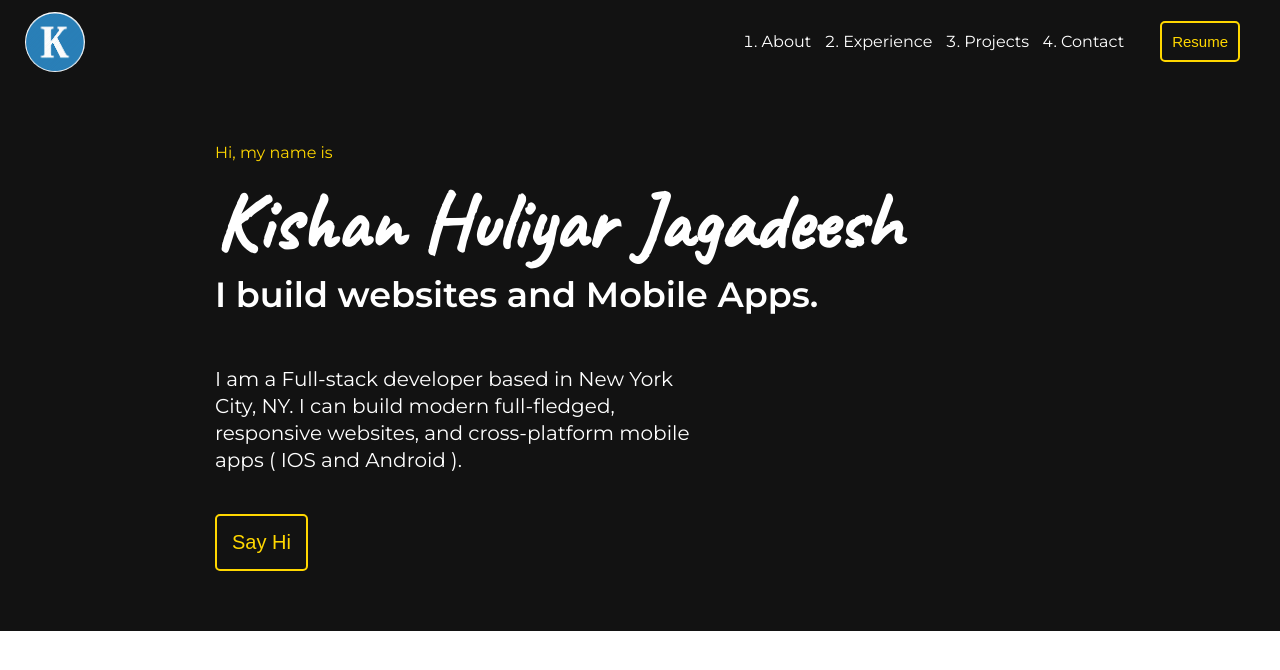
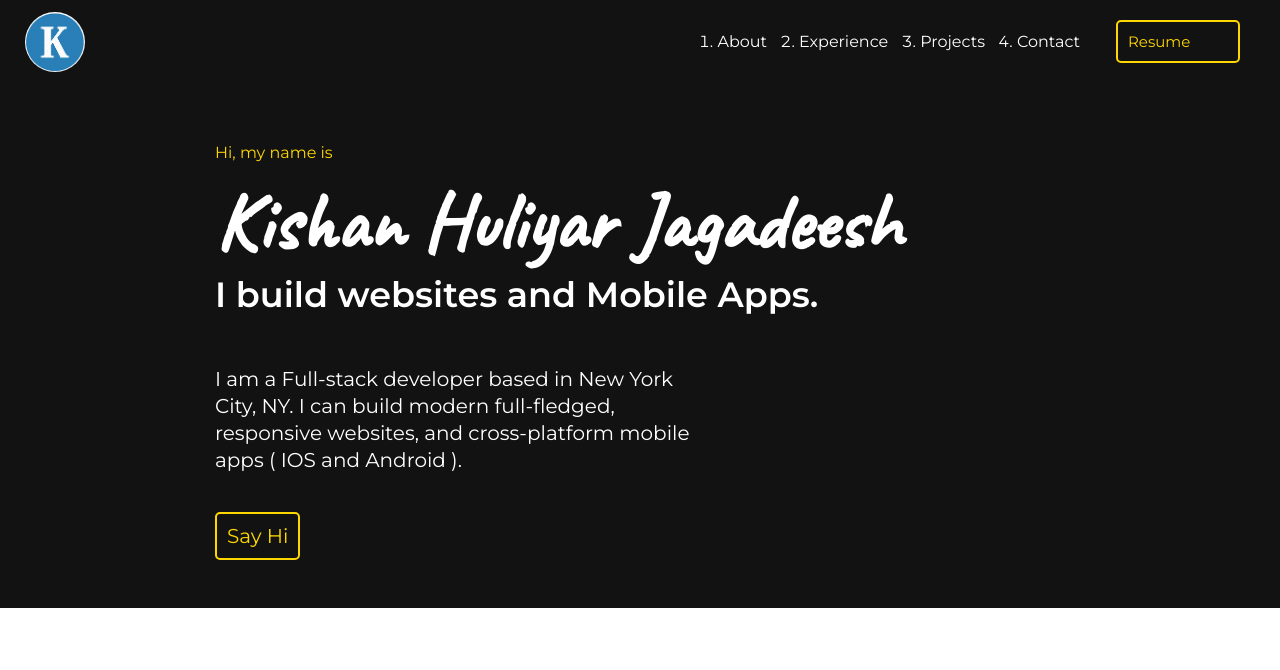
Before and after one commit to kishanhj/p-v1, a React (Create React App) app: page / in a window 1280 px wide. Shown: the top 670 px of the page. Built offline with nearby package versions, Linux system fonts and the light colour scheme.

Commit message:
added resume

```diff
--- a/src/components/About.js
+++ b/src/components/About.js
@@ -33,10 +33,10 @@ const Desc = styled.p`
     font-size : 20px;
 `;
 
-const Button = styled.button`
+const SayHiLink = styled.a`
     border : 2px solid gold;
     border-radius : 5px;
-    padding : 15px;
+    padding : 10px;
     color : gold;
     font-size : 20px;
     font-weight : 500;
@@ -51,6 +51,10 @@ const Button = styled.button`
     }
 `;
 
+const Padding = styled.div`
+    height : 30px;
+`;
+
 const About = () => {
 
     return (
@@ -63,10 +67,8 @@ const About = () => {
                 I can build modern full-fledged, responsive websites,
                 and cross-platform mobile apps ( IOS and Android ).
             </Desc>
-
-            <form action="mailto:khuliyar@stevens.edu" target="__blank">
-                <Button  type="submit" > Say Hi </Button>
-            </form>
+            <Padding />
+            <SayHiLink href="mailto:khuliyar@stevens.edu" target="__blank"> Say Hi </SayHiLink>
 
         </StyledContainer>
     );
--- a/src/components/Header.js
+++ b/src/components/Header.js
@@ -51,7 +51,7 @@ const OL = styled.ol`
     justify-content: flex-end;
 `;
 
-const Button = styled.button`
+const ResumeButton = styled.a`
     border : 2px solid gold;
     border-radius : 5px;
     padding : 10px;
@@ -63,6 +63,7 @@ const Button = styled.button`
     margin : 20px;
     cursor : pointer;
     transition : scale 0s ease-in-out;
+    text-decoration : none;
 
     :hover  {
         transform : scale(1.1)
@@ -86,10 +87,7 @@ const Header = (props) => {
                         </OL>
                     </LinkContainer>
 
-                    <form target='__blank' action="./Resume.pdf">
-                        <Button type='submit' >Resume</Button>
-                    </form>
-
+                    <ResumeButton target='__blank' href="./Resume.pdf">Resume</ResumeButton>
                 </Nav>
         </StyledHeader>
     );
```
Also changed, not shown: 1 other file (tests, documents, lock files or other folders).
